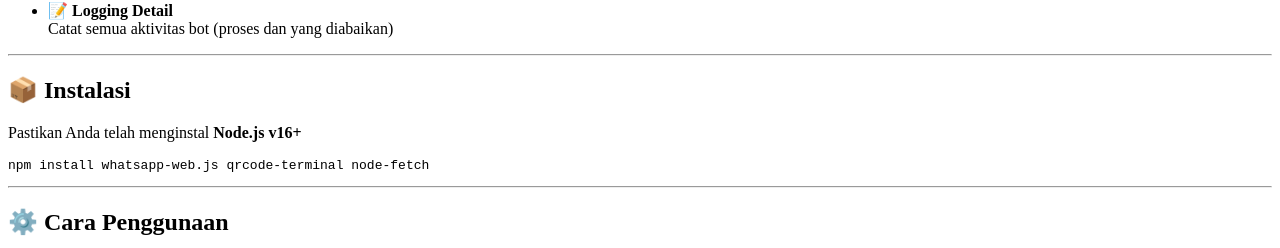
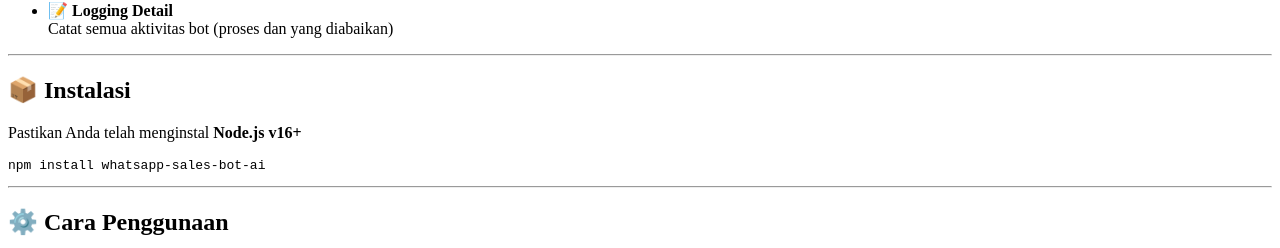
Before and after one commit to snipkode/wsbai, a plain HTML site: page index.html in a window 1280 px wide. Shown: the part 801-1049 px from the top of the page. Drawn offline with Linux system fonts and the light colour scheme.

Commit message:
Update index.html

```diff
--- a/index.html
+++ b/index.html
@@ -42,7 +42,7 @@
 <hr>
 <h2 id="-instalasi">📦 Instalasi</h2>
 <p>Pastikan Anda telah menginstal <strong>Node.js v16+</strong></p>
-<pre><code class="lang-bash">npm install whatsapp-web.js qrcode-terminal <span class="hljs-keyword">node</span><span class="hljs-title">-fetch</span>
+<pre><code class="lang-bash">npm install whatsapp-sales-bot-ai</span>
 </code></pre>
 <hr>
 <h2 id="-cara-penggunaan">⚙️ Cara Penggunaan</h2>
```
